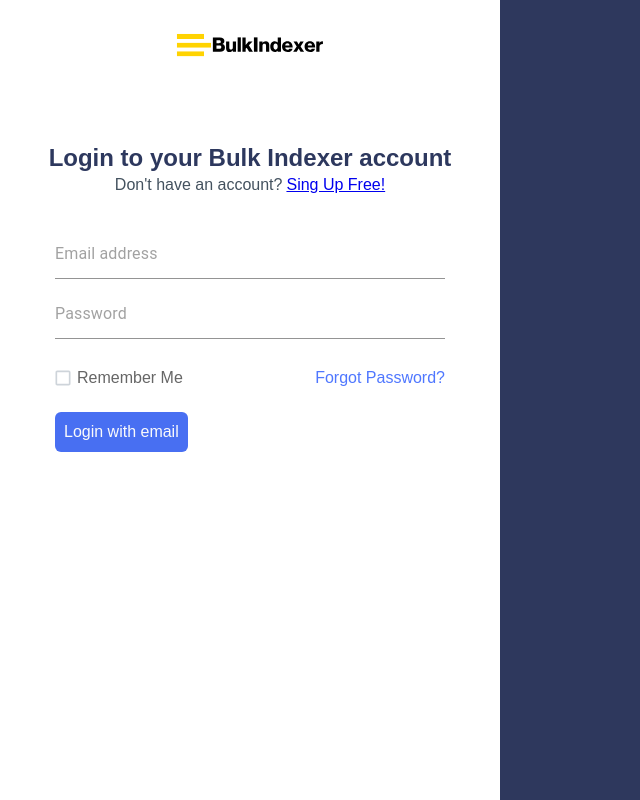
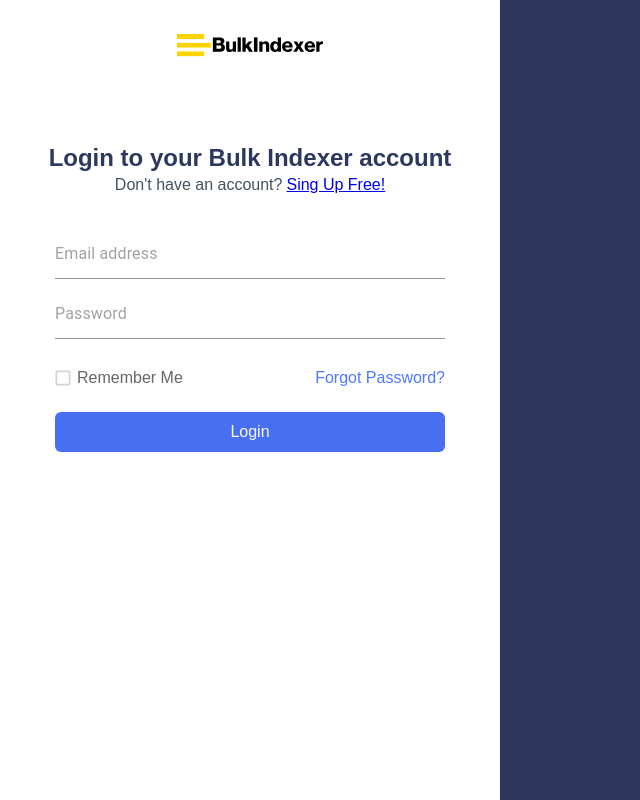
Before and after one commit to RamandeepRamarayane/indexer, a React (Create React App) app: page /auth/login in a window 1280 px wide. Shown: the whole page, without its empty margins (0-640 px from the left). Built offline with nearby package versions, Linux system fonts and the light colour scheme; no server answers.

Commit message:
ui fixes

```diff
--- a/src/pages/Auth/Login.js
+++ b/src/pages/Auth/Login.js
@@ -90,7 +90,8 @@
         <Button
           handler={handleLogin}
           height={40}
-          text={"Login with email"}
+          width={"100%"}
+          text={"Login"}
           style={{ padding: "10px 9px", marginTop: "15px" }}
           loading={loading}
         />
--- a/src/pages/Auth/SignUp.js
+++ b/src/pages/Auth/SignUp.js
@@ -78,6 +78,7 @@
           height={40}
           text={"Signup"}
           loading={loading}
+          width={"100%"}
           style={{ padding: "10px 9px", marginTop: "15px" }}
         />
         <div className={styles.policy_terms}>
```
